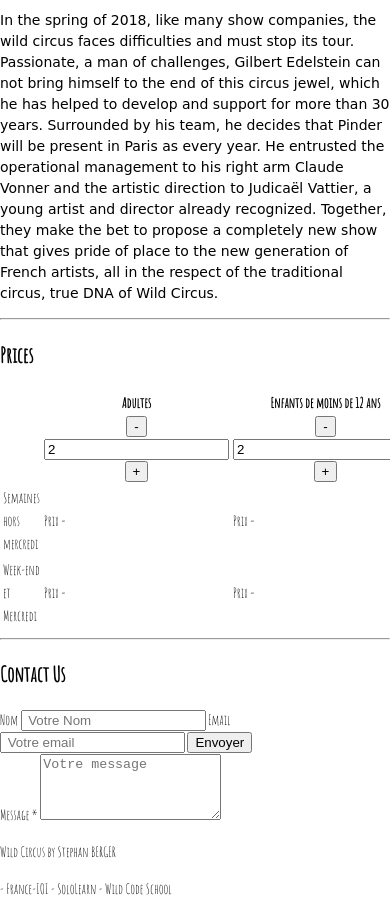
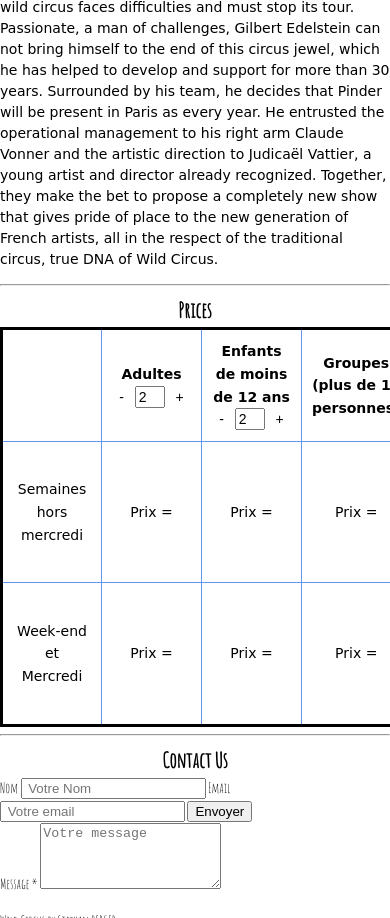
Before and after one commit to rencho13/wild-circus, a plain HTML site: page index.html in a window 390 px wide. Shown: the part 1082-2000 px from the top of the page. Drawn offline with nearby package versions, Linux system fonts and the light colour scheme.

Commit message:
mis en page prices responsive ok

```diff
--- a/index.html
+++ b/index.html
@@ -80,15 +80,15 @@ Tu peux jeter un oeil par ici pour en savoir un peu plus: https://www.243tech.co
         Semaines hors mercredi  |         |                         |                                |
         week-end et mercredi    |         |                         |                                |
       -->
-        <div id="table-prices">
-            <table>
+
+            <table id="table-prices">
                 <thead>
                     <tr>
                         <th>&nbsp;</th>
                         <th>Adultes<br> <input class="button" type="button" value="-" id="moins" onclick="minus()">
                             <input class="number" id="count" type="text" value="2">
                             <input class="button" type="button" value="+" id="plus" onclick="plus()"></th>
-                        <th>Enfants de moins de 12 ans<br> <input class="button" type="button" value="-" id="moins" onclick="minus()">
+                        <th>Enfants de moins de 12 ans<br><input class="button" type="button" value="-" id="moins" onclick="minus()">
                             <input class="number" id="count" type="text" value="2">
                             <input class="button" type="button" value="+" id="plus" onclick="plus()"></th>
                         <th>Groupes (plus de 10 personnes)</th>
@@ -114,7 +114,7 @@ Tu peux jeter un oeil par ici pour en savoir un peu plus: https://www.243tech.co
                 </tbody>
 
             </table>
-        </div>
+
     </section>
 
     <hr />
--- a/style.css
+++ b/style.css
@@ -30,10 +30,14 @@ a {
     color: #FFF;
 
 }
+h2 {
+    text-align: center;
+    margin: 0;
+}
 
 .topbar {
     padding: 20px 0;
-    font-size: 2rem;
+    font-size: 1.5rem;
     text-transform: uppercase;
     text-align: center;
 }
@@ -87,10 +91,13 @@ a {
 
 }
 
-@media only screen and (min-width: 920px) {
+@media only screen and (min-width: 640px) {
     html {
         font-size: 16px;
     }
+    .topbar {
+    padding: 20px 0;
+    font-size: 3rem;}
 
     h2 {
         font-size: 3rem;
@@ -132,10 +139,6 @@ a {
 
 
 /* PERFORMANCES */
-#performances h2 {
-    text-align: center;
-    margin: 0;
-}
 
 #perf {
     margin-top: 5px;
@@ -173,3 +176,41 @@ a {
     font-family: cursive;
     line-height: 1.5;
     width: 100%;
+}
+/* PRICES */
+
+#table-prices{
+
+	margin:auto;
+	width: 100%;
+    height: 400px;
+    text-align: center;
+    font-size: 1rem;
+    font-family: cursive;
+
+}
+table {
+	background: grey;
+	border-collapse: collapse;
+	border: medium solid #000000;
+
+
+}
+.number {
+    width:30px;
+    font-size: 1rem;
+}
+td, th {
+	background-color: white;
+	padding:10px;
+    min-width: 100px;
+	border: thin solid #6495ed;
+}
+
+
+.button
+{
+	border:none;
+	background: none;
+	font-size:1rem;
+}
```
